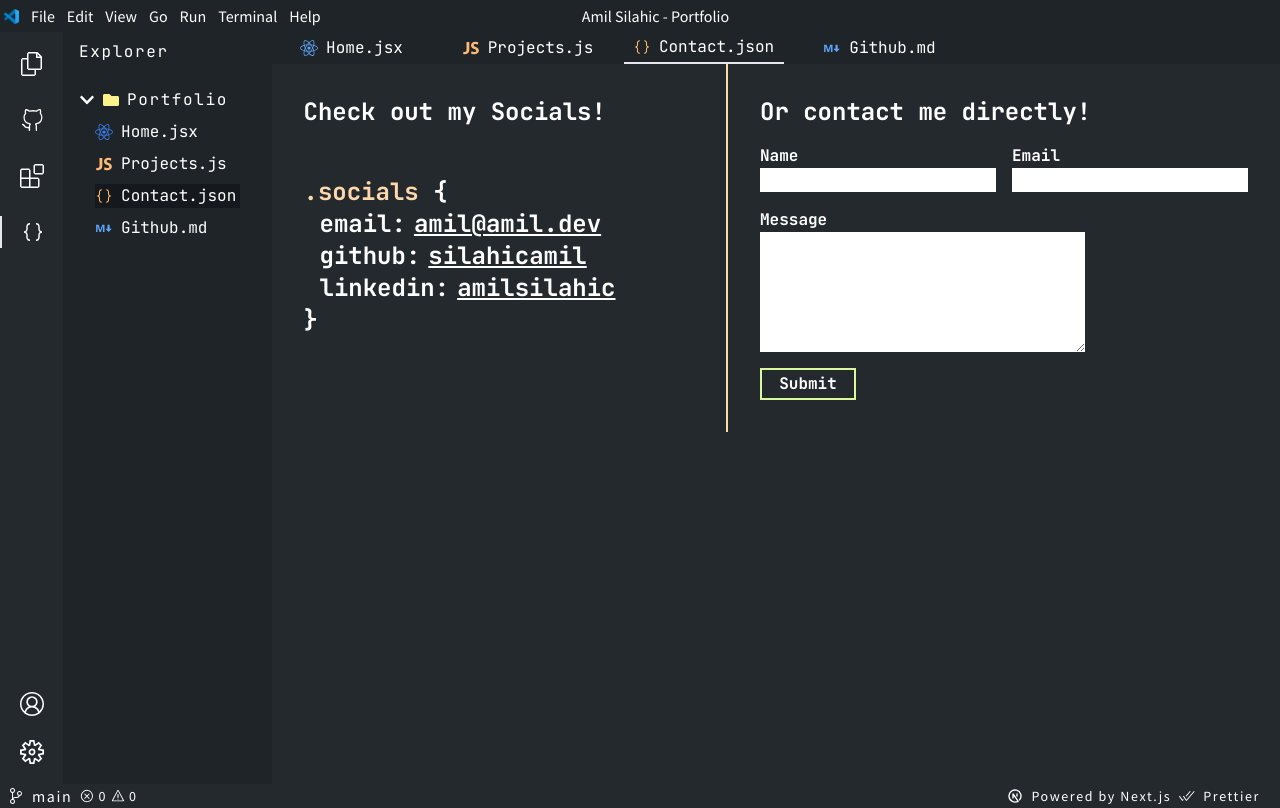
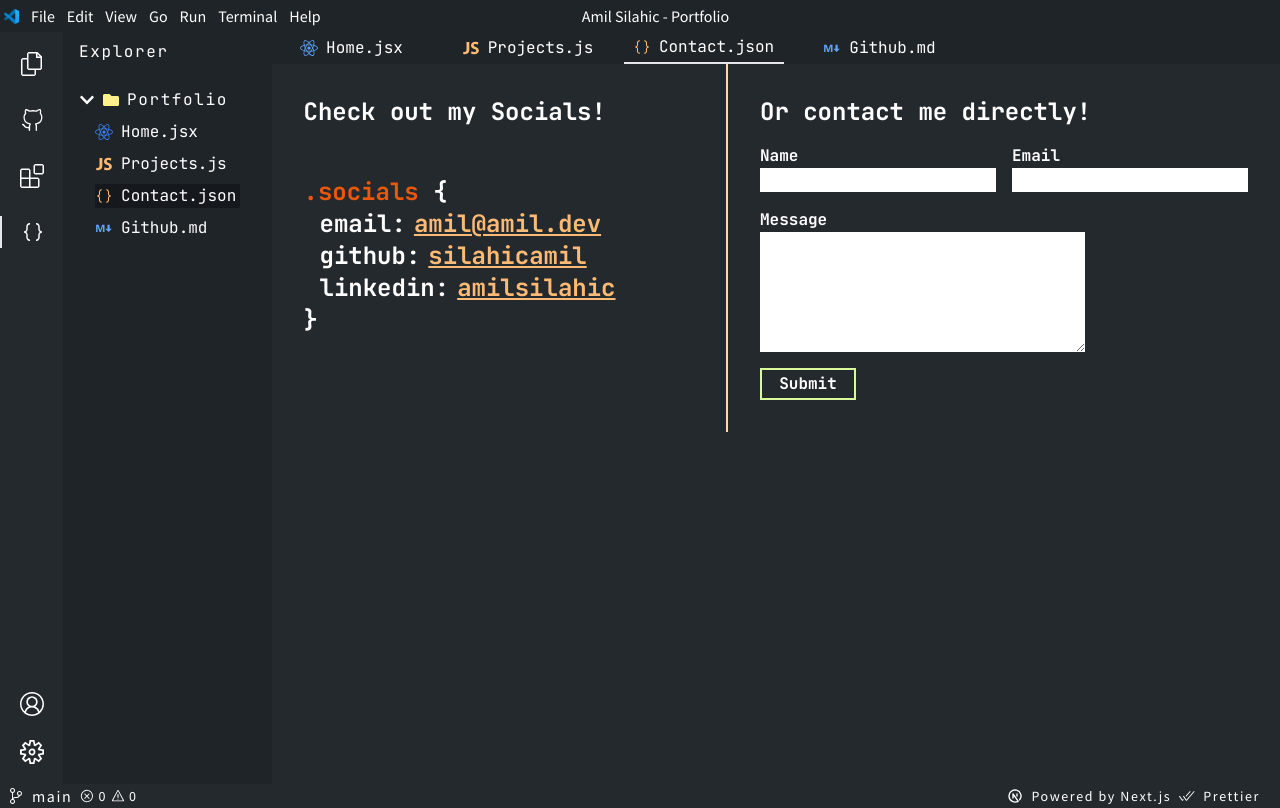
Before and after one commit to SilahicAmil/nextjs-updated-portfolio, a Next.js app: page /contact in a window 1280 px wide. Built offline with nearby package versions, Linux system fonts and the light colour scheme.

Commit message:
updating contact socials text color updates

```diff
--- a/components/ContactPage/ContactSocials.js
+++ b/components/ContactPage/ContactSocials.js
@@ -1,3 +1,5 @@
+import ContactSocialsInfo from "./ContactSocialsInfo";
+
 const ContactSocials = ({}) => {
   return (
     <div className="lg:border-r-2 border-orange-200 w-1/2 flex flex-col ">
@@ -5,46 +7,7 @@ const ContactSocials = ({}) => {
         Check out my Socials!
       </h2>
       <div className="mt-4 ml-8 lg:text-2xl md:text-xl sm:text-lg xsm:text-md">
-        <p className="">
-          <span className="text-orange-200">.socials </span>&#123;
-        </p>
-
-        <p className="px-4 flex gap-2 ">
-          email:
-          <a
-            href="mailto:amil@amil.dev"
-            target="_blank"
-            rel="noreferrer"
-            className="underline "
-          >
-            amil@amil.dev
-          </a>
-        </p>
-        <p className="px-4 flex gap-2">
-          github:
-          <a
-            href="https://github.com/silahicamil"
-            target="_blank"
-            rel="noreferrer"
-            className="underline"
-          >
-            silahicamil
-          </a>
-        </p>
-        <p className="px-4 flex gap-2">
-          linkedin:
-          <a
-            href="https://www.linkedin.com/in/amil-silahic-4b5a01140/"
-            target="_blank"
-            rel="noreferrer"
-            className="underline"
-          >
-            amilsilahic
-          </a>
-        </p>
-        <p>
-          <span>&#125;</span>
-        </p>
+        <ContactSocialsInfo />
       </div>
     </div>
   );
--- /dev/null
+++ b/components/ContactPage/ContactSocialsInfo.js
@@ -0,0 +1,48 @@
+const ContactSocialsInfo = ({}) => {
+  return (
+    <>
+      <p className="">
+        <span className="text-orange-600">.socials </span>&#123;
+      </p>
+
+      <p className="px-4 flex gap-2 ">
+        email:
+        <a
+          href="mailto:amil@amil.dev"
+          target="_blank"
+          rel="noreferrer"
+          className="underline text-orange-300"
+        >
+          amil@amil.dev
+        </a>
+      </p>
+      <p className="px-4 flex gap-2">
+        github:
+        <a
+          href="https://github.com/silahicamil"
+          target="_blank"
+          rel="noreferrer"
+          className="underline text-orange-300"
+        >
+          silahicamil
+        </a>
+      </p>
+      <p className="px-4 flex gap-2">
+        linkedin:
+        <a
+          href="https://www.linkedin.com/in/amil-silahic-4b5a01140/"
+          target="_blank"
+          rel="noreferrer"
+          className="underline text-orange-300"
+        >
+          amilsilahic
+        </a>
+      </p>
+      <p>
+        <span>&#125;</span>
+      </p>
+    </>
+  );
+};
+
+export default ContactSocialsInfo;
```
